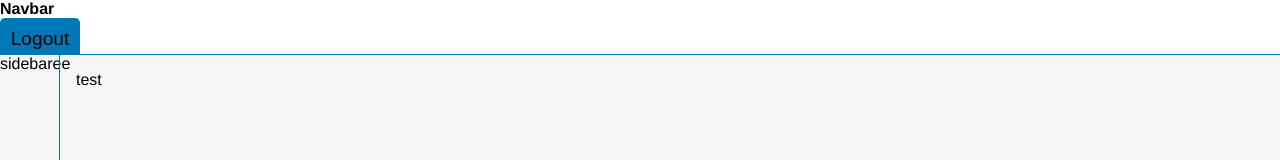
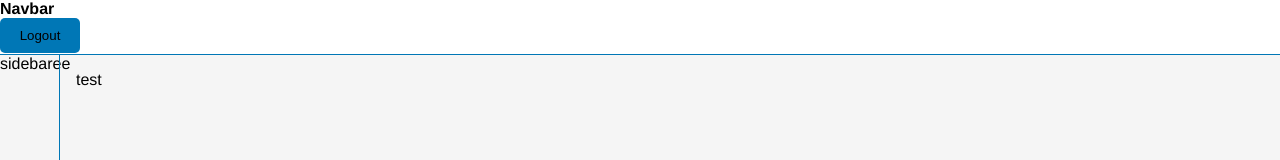
Before and after one commit to FilipAlberski/taskify, a React (Vite) app in the folder client/: page /dashboard in a window 1280 px wide. Shown: the top 160 px of the page. Built offline with nearby package versions, Linux system fonts and the light colour scheme; sample sign-in values are in the browser's storage.

Commit message:
little change

```diff
--- a/client/src/components/LogoutButton/LogoutButton.styled.js
+++ b/client/src/components/LogoutButton/LogoutButton.styled.js
@@ -10,7 +10,7 @@ export const StyledLogoutButton = styled.button`
     border: none;
     border-radius: 5px;
     padding: 10px 20px;
-    font-size: 1.2rem;
+
     cursor: pointer;
     transition: all 0.3s ease-in-out;
     &:hover {
```
